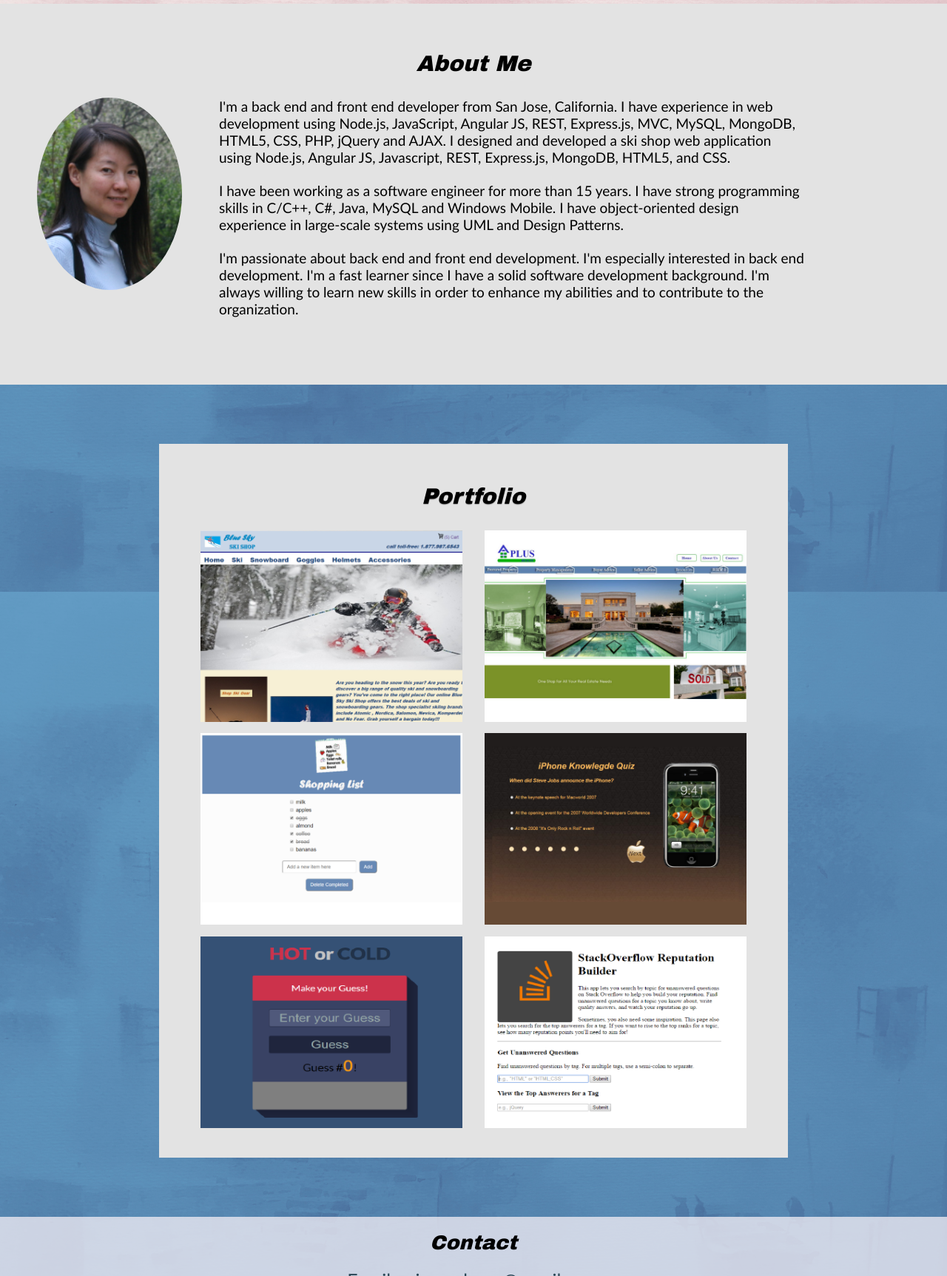
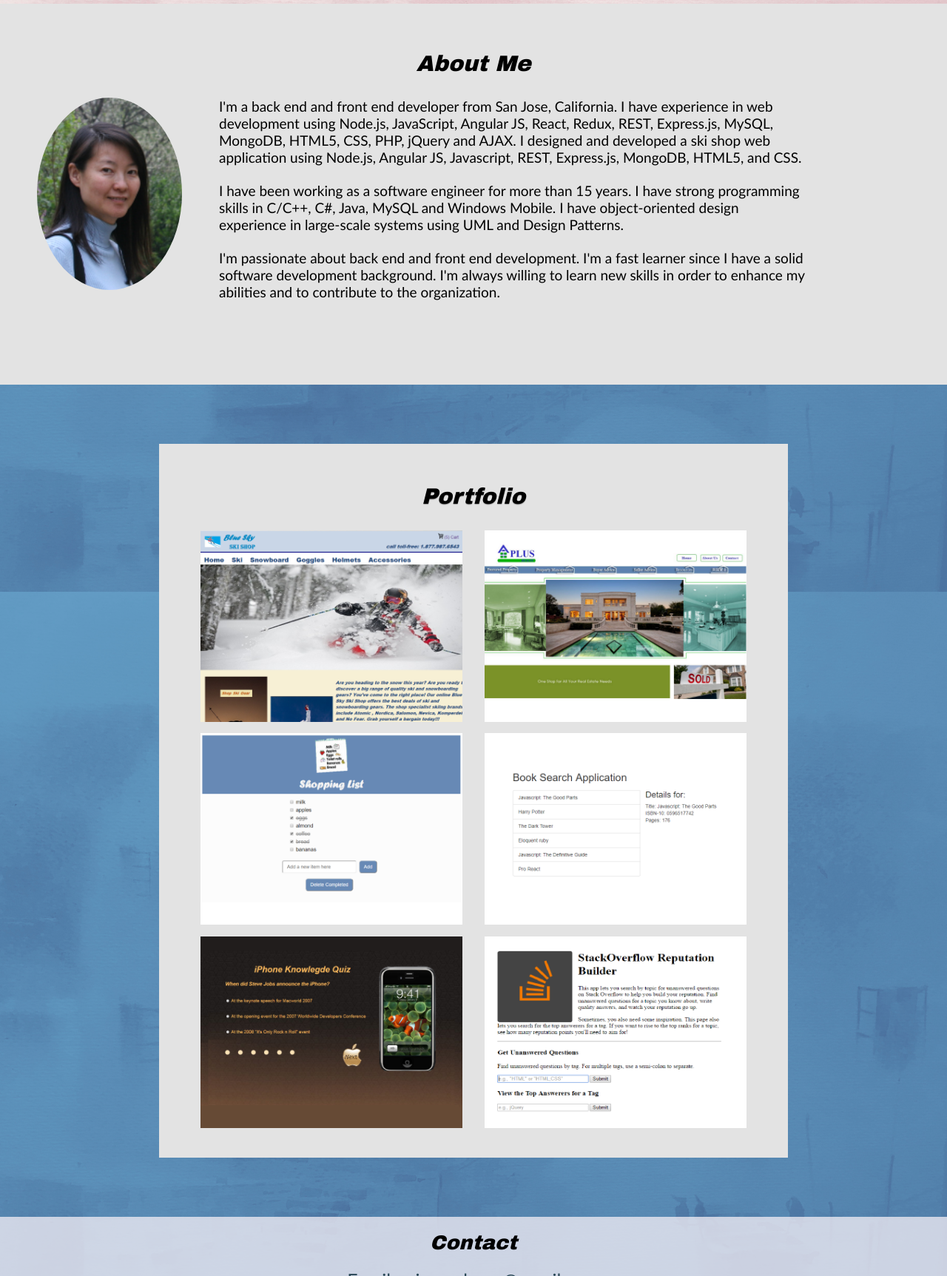
Before and after one commit to mmingzhang/mingz-portfolio, a plain HTML site: page index.html in a window 1280 px wide. Shown: the part 1120-2845 px from the top of the page at 74% size. Drawn offline with Linux system fonts and the light colour scheme.

Commit message:
Update image

```diff
--- a/index.html
+++ b/index.html
@@ -32,7 +32,7 @@
                 <p class="heading">About Me</p>
                 <img class="about-img"  src="images/ming.png">
                 <p class="about-text">
-                    I'm a back end and front end developer from San Jose, California. I have experience in web development using Node.js, JavaScript, Angular JS, REST, Express.js, MVC, MySQL, MongoDB, HTML5, CSS, PHP, jQuery and AJAX. I designed and developed a ski shop web application using Node.js, Angular JS, Javascript, REST, Express.js, MongoDB, HTML5, and CSS.
+                    I'm a back end and front end developer from San Jose, California. I have experience in web development using Node.js, JavaScript, Angular JS, React, Redux, REST, Express.js, MySQL, MongoDB, HTML5, CSS, PHP, jQuery and AJAX. I designed and developed a ski shop web application using Node.js, Angular JS, Javascript, REST, Express.js, MongoDB, HTML5, and CSS.
                 </p>
                 <br>
                 <p class="about-text">
@@ -40,7 +40,7 @@
                 </p>
                 <br>
                 <p class="about-text">
-                    I'm passionate about back end and front end development. I'm especially interested in back end development. I'm a fast learner since I have a solid software development background. I'm always willing to learn new skills in order to enhance my abilities and to contribute to the organization.
+                    I'm passionate about back end and front end development. I'm a fast learner since I have a solid software development background. I'm always willing to learn new skills in order to enhance my abilities and to contribute to the organization.
                 </p>
             </div>
         </div>
@@ -70,15 +70,15 @@
                             </a>
                         </li>
                         <li>
+                            <a href="https://github.com/mmingzhang/react-book-search" target="_blank">
+                                <span class="description">Book Search with React and Redux</span>
+                                <img src="images/portfolio/booksearch.png" />
+                            </a>
+                        </li>
+                        <li>
                             <a href="http://mmingzhang.github.io/iphonequiz/index.html" target="_blank">
                                 <span class="description">iPhone Knowledge Quiz</span>
                                 <img src="images/portfolio/iphonequiz.png" />
-                            </a>
-                        </li>
-                        <li>
-                            <a href="http://mmingzhang.github.io/hot-or-cold-app/index.html" target="_blank">
-                                <span class="description">Hot or Cold Game</span>
-                                <img src="images/portfolio/hotorcold.png" />
                             </a>
                         </li>
                         <li>
```
Also changed, not shown: images/portfolio/booksearch.png (added), images/portfolio/hotorcold.png (deleted).
